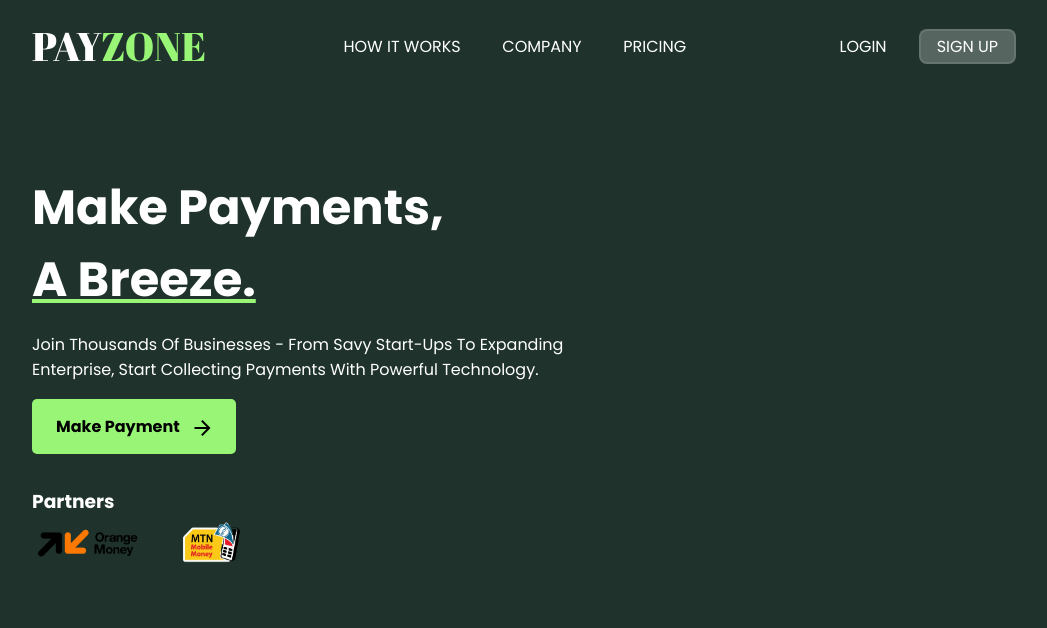
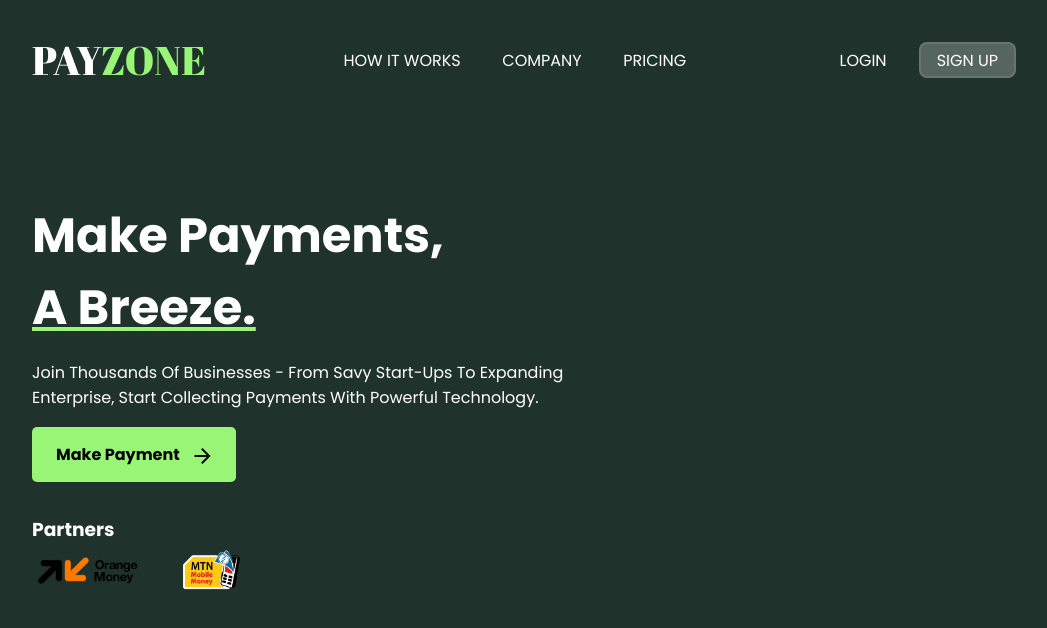
Before and after one commit to CKMolinga/PayZone, a React (Create React App) app: page / in a window 1280 px wide. Shown: the top 628 px of the page, without its empty margins (108-1155 px from the left). Built offline with nearby package versions, Linux system fonts and the light colour scheme.

Commit message:
changed header height

```diff
--- a/src/assets/styles/App.css
+++ b/src/assets/styles/App.css
@@ -28,7 +28,7 @@ header {
   align-items: center;
   /* padding: 0.5rem; */
   padding: 1.2rem 0;
-  height: 20%;
+  height: 15vh;
 }
 
 .left-header h2 {
```
